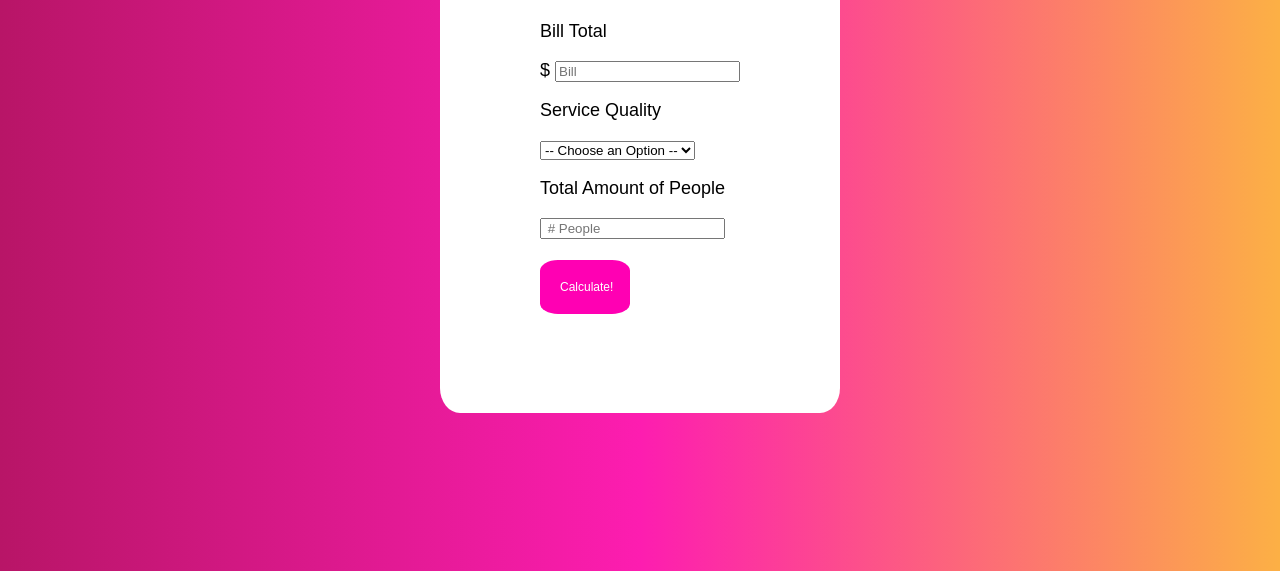
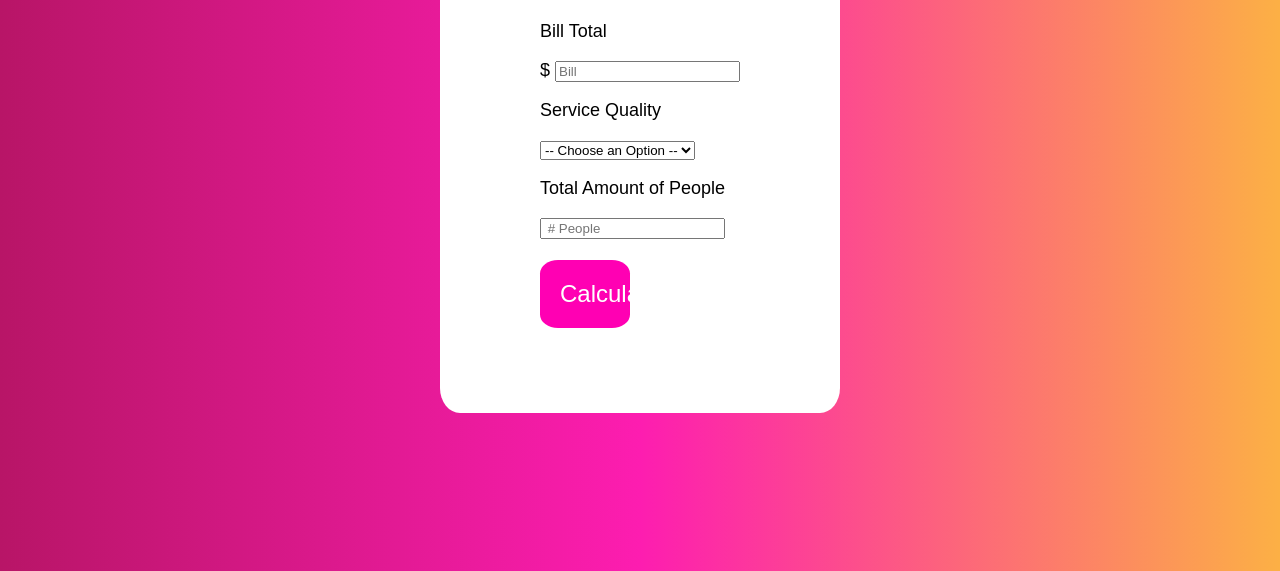
Before and after one commit to kaidunklin23/TipCalculator, a plain HTML site: page index.html in a window 1280 px wide. Shown: the part 245-816 px from the top of the page. Drawn offline with Linux system fonts and the light colour scheme.

Commit message:
Update style.css

```diff
--- a/style.css
+++ b/style.css
@@ -33,7 +33,7 @@ button {
     position: relative;
     background-color: #ff00b3;
     border: none;
-    font-size: 12px;
+    font-size: 24px;
     color: #FFFFFF;
     padding: 20px;
     width: 90px;
```
